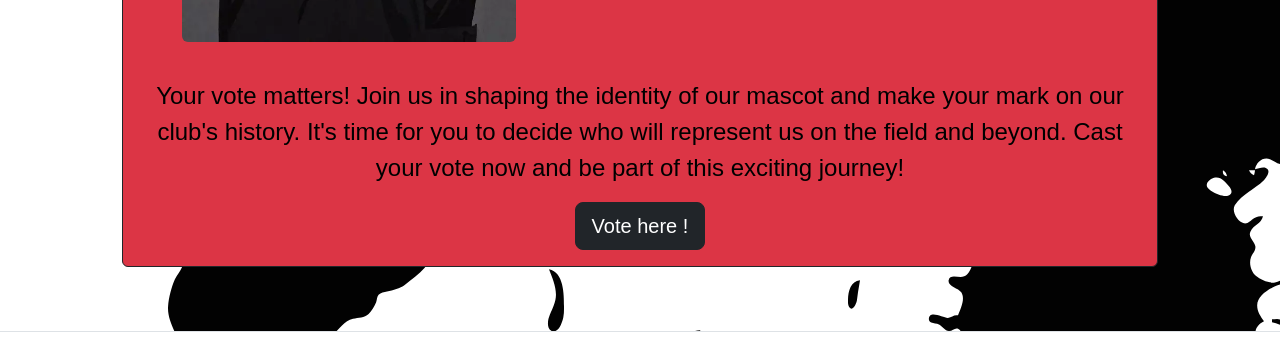
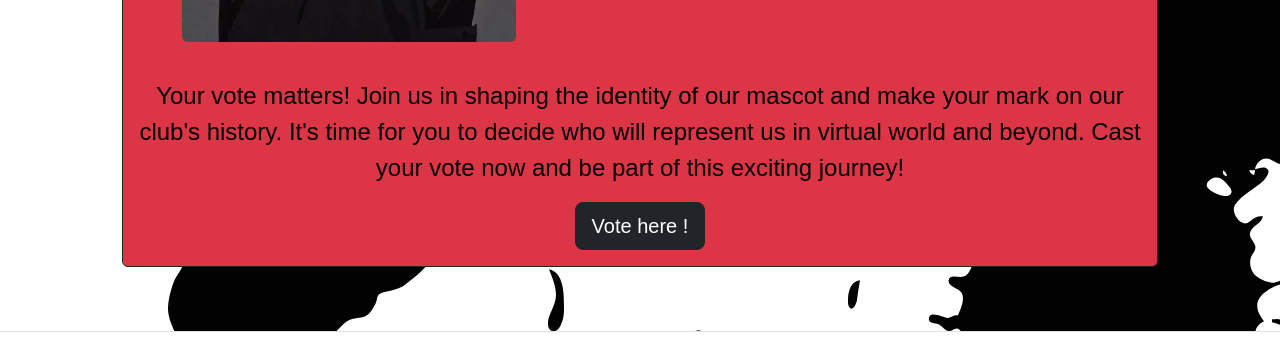
Before and after one commit to FinnTheHero/Iliauni-anime-club, an Astro site: page /votes in a window 1280 px wide. Shown: the part 825-1163 px from the top of the page. Built offline with nearby package versions, Linux system fonts and the light colour scheme; Astro itself is replaced by a stand-in of ours; a web font is replaced by a local one.

Commit message:
Updated text on votes page

```diff
--- a/src/pages/votes.astro
+++ b/src/pages/votes.astro
@@ -38,7 +38,7 @@ import Layout from '../layouts/Layout.astro';
                     </div>
                 </div>
                 <br />
-                <p class="card-text text-break">Your vote matters! Join us in shaping the identity of our mascot and make your mark on our club's history. It's time for you to decide who will represent us on the field and beyond. Cast your vote now and be part of this exciting journey!</p>
+                <p class="card-text text-break">Your vote matters! Join us in shaping the identity of our mascot and make your mark on our club's history. It's time for you to decide who will represent us in virtual world and beyond. Cast your vote now and be part of this exciting journey!</p>
                 <a href="https://strawpoll.com/DwyoDaXR0nA" class="btn btn-dark btn-lg">Vote here !</a>
             </div>
         </div>
```
